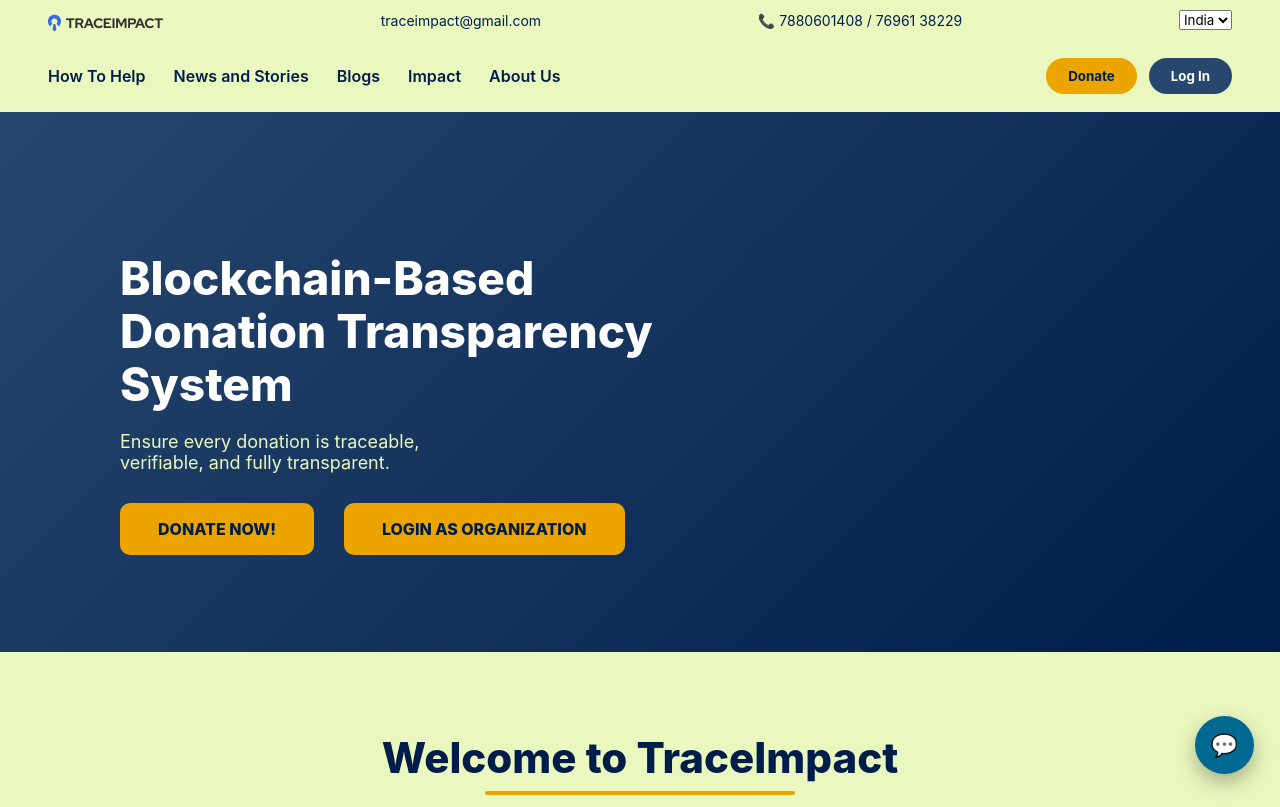
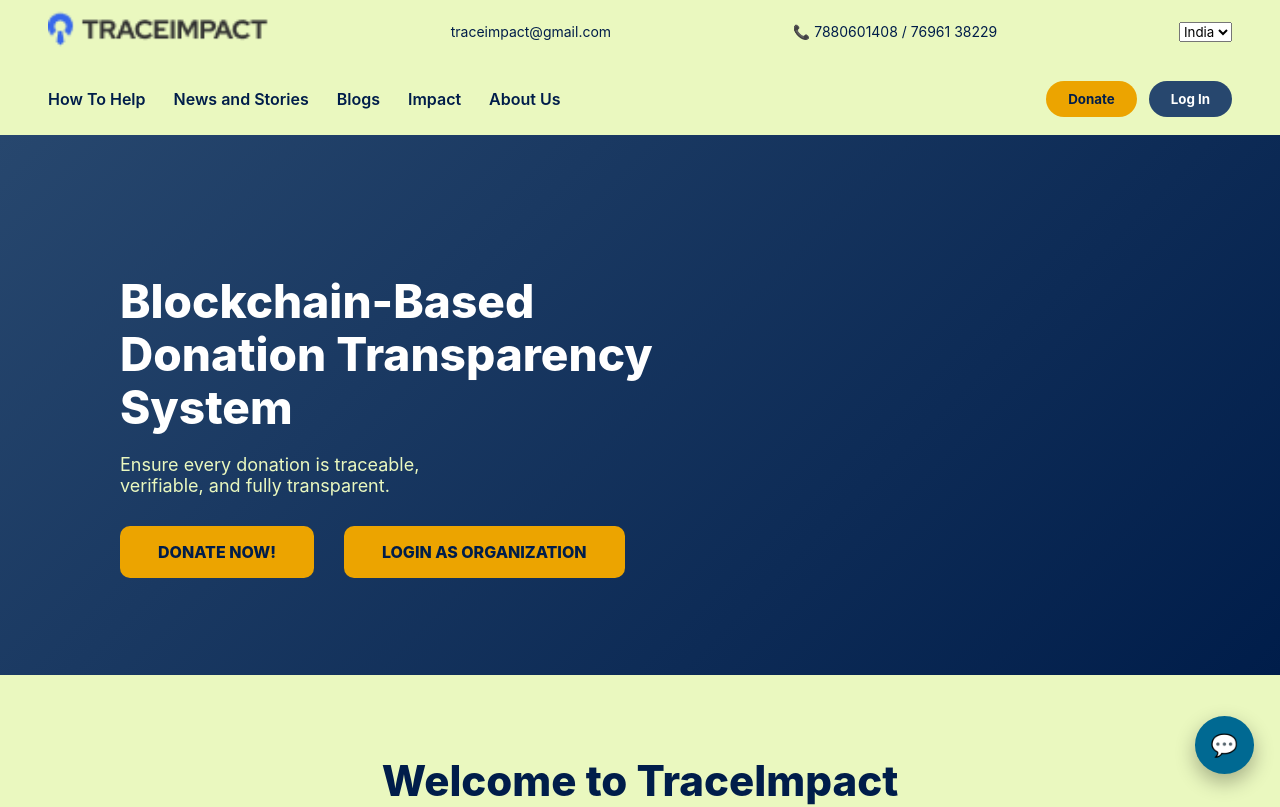
Before and after one commit to amanvaibhav162/TraceImpact, a React (Vite) app in the folder frontend/: page / in a window 1280 px wide. Shown: the top 807 px of the page. Built offline with nearby package versions, Linux system fonts and the light colour scheme.

Commit message:
logo changed

```diff
--- a/frontend/src/pages/Homepage.css
+++ b/frontend/src/pages/Homepage.css
@@ -25,8 +25,8 @@
   font-size: 14px;
 }
 
-.logo {
-  height: 15px;
+.logo img {
+  height: 40px;
 }
 
 /* ================= NAVBAR ================= */
--- a/frontend/src/pages/LoginCitizen.css
+++ b/frontend/src/pages/LoginCitizen.css
@@ -110,4 +110,5 @@
 .noaccount {
   margin-top: 15px;
   font-size: 14px;
+  text-align: center;
 }
```
